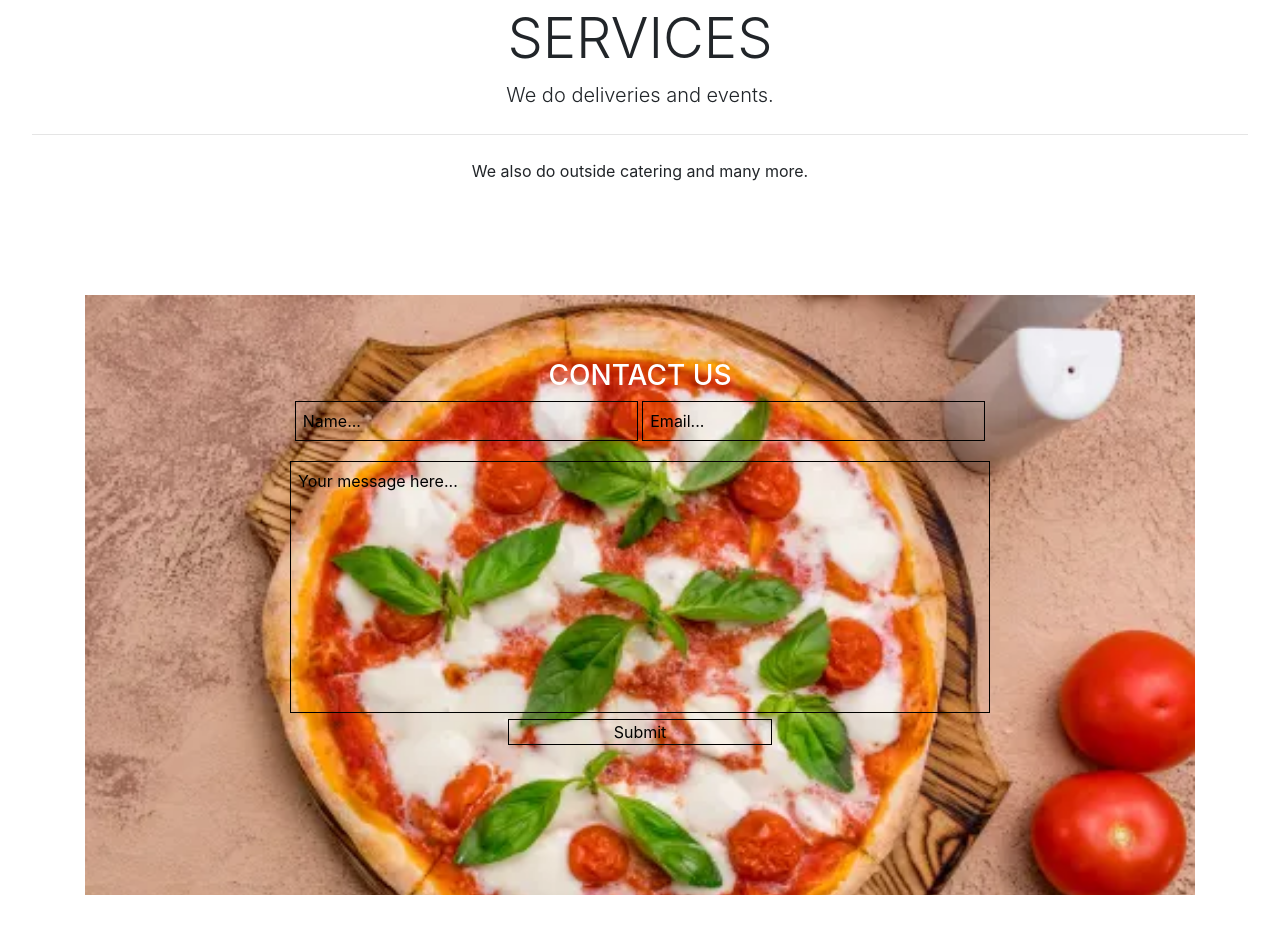
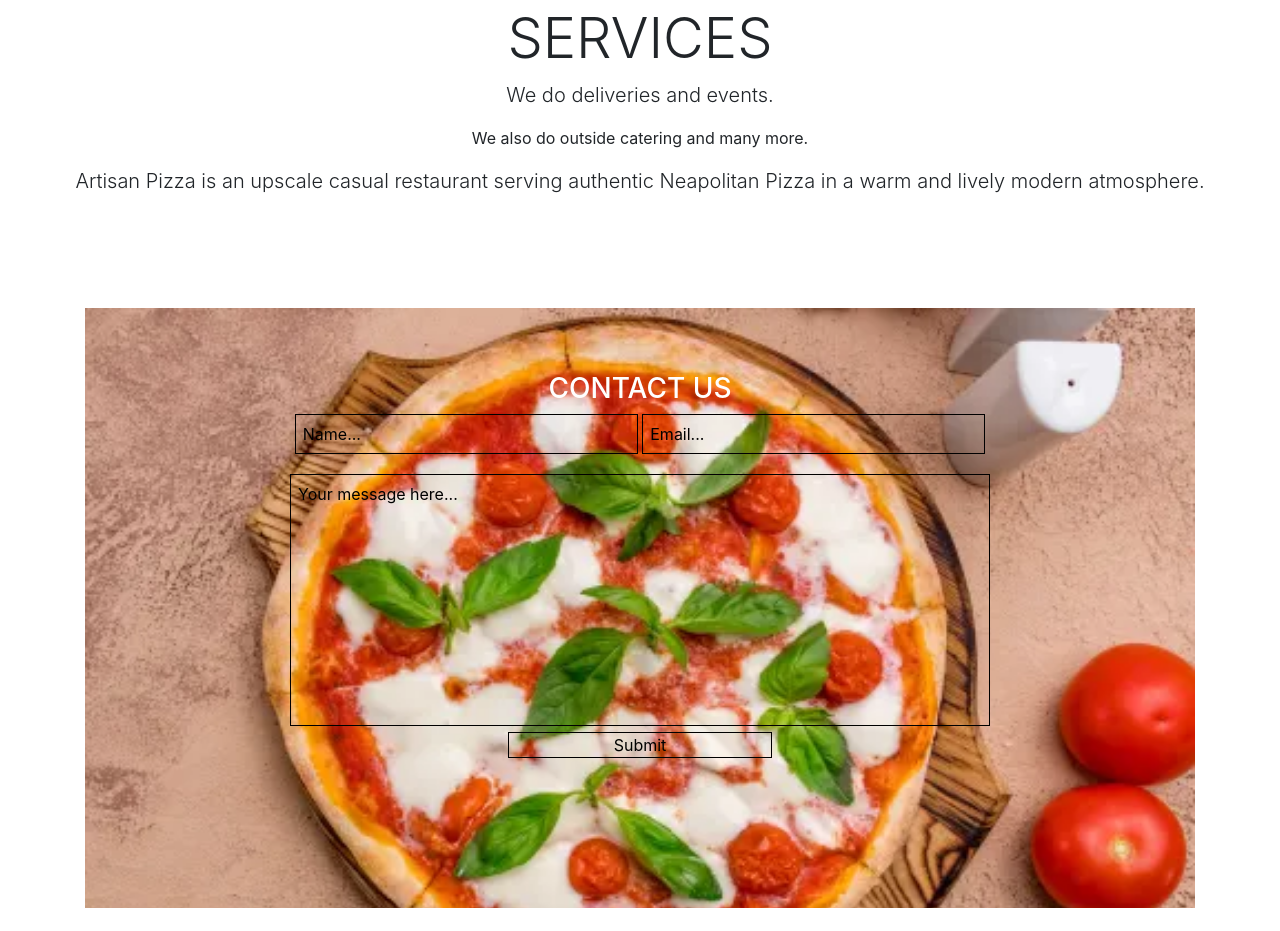
Before and after one commit to HASSAN1A/TOKYOARTISANPIZZA-, a plain HTML site: page index.html in a window 1280 px wide. Shown: the part 2460-3391 px from the top of the page. Drawn offline with nearby package versions, Linux system fonts and the light colour scheme.

```diff
--- a/index.html
+++ b/index.html
@@ -214,10 +214,11 @@
     <div class="jumbotron">
         <h1 class="display-4">SERVICES</h1>
         <p class="lead">We do deliveries and events.</p>
-        <hr class="my-4">
         <p>We also do outside catering and many more.</p>
-        <p class="lead"></p>
+        <p class="lead">Artisan Pizza is an upscale casual restaurant serving authentic Neapolitan Pizza in a warm and
+            lively modern atmosphere.
 
+        </p>
     </div>
     <div class="container">
         <div class="jumbotron jumbotron-fluid f">
```
